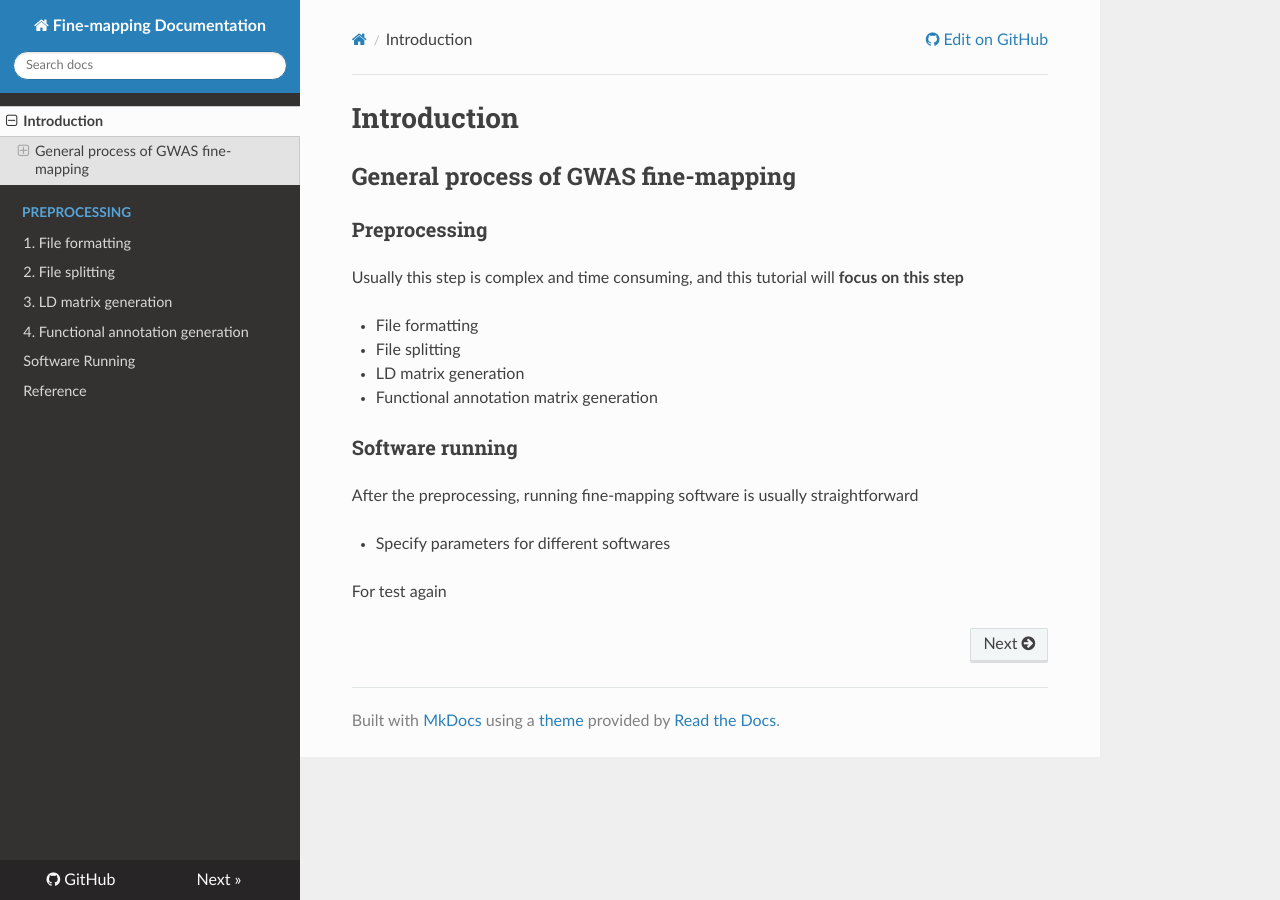
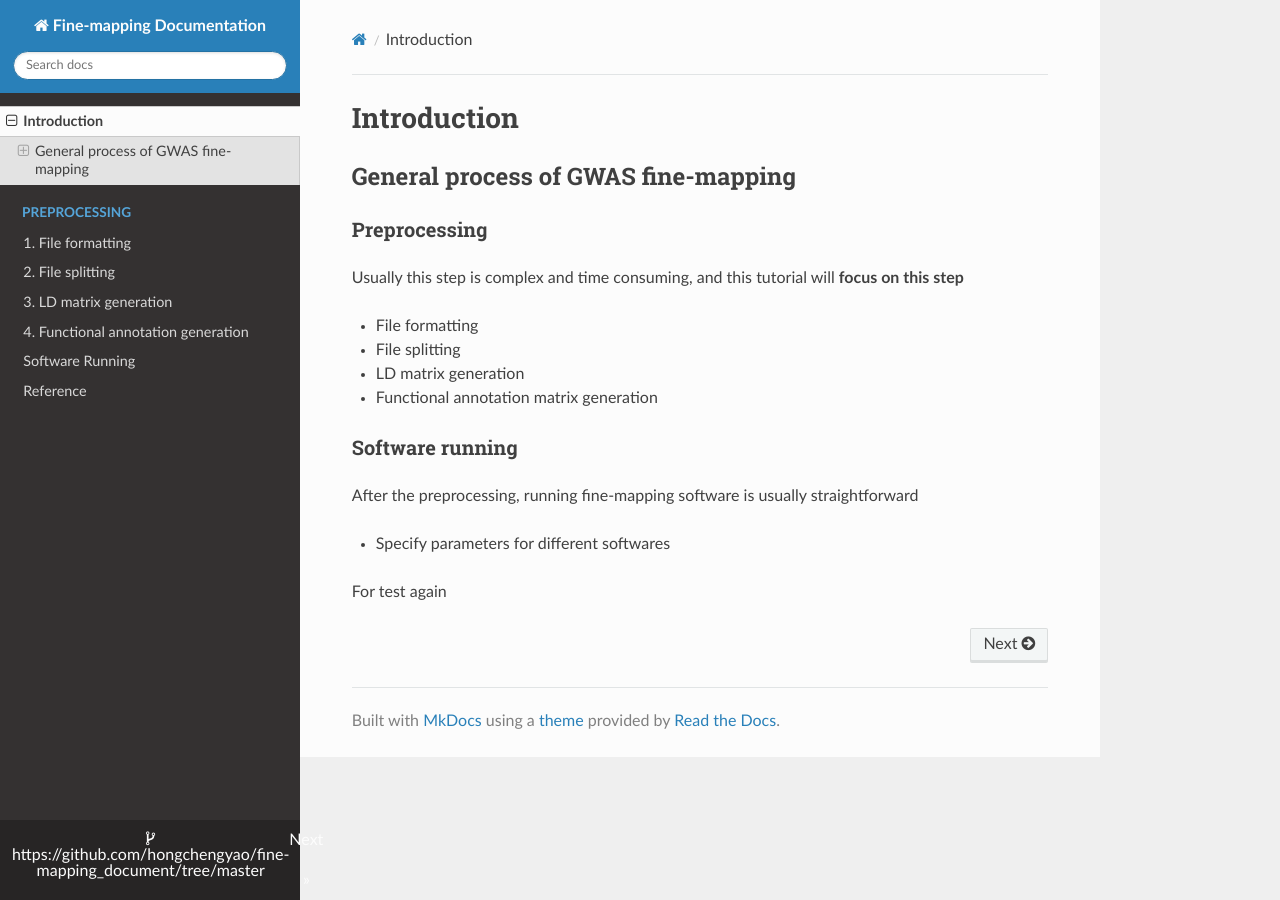
Before and after one commit to hongchengyao/fine-mapping_document, an MkDocs documentation site: the page built from docs/index.md, in a window 1280 px wide. Built offline with MkDocs 1.6.1, drawn with Linux system fonts in a browser that asks for light colours; nearby versions of some CDN libraries; old or Windows-style settings are respelled for this version of MkDocs.

Commit message:
testing config_2

```diff
--- a/mkdocs.yml
+++ b/mkdocs.yml
@@ -9,5 +9,4 @@ pages:
   - Software Running: 'software_running.md'
   - Reference: 'reference.md'
 theme: readthedocs
-repo_name: 'GitHub'
-repo_url: https://github.com/hongchengyao/fine-mapping_document/tree/master
+repo_name: https://github.com/hongchengyao/fine-mapping_document/tree/master
```
